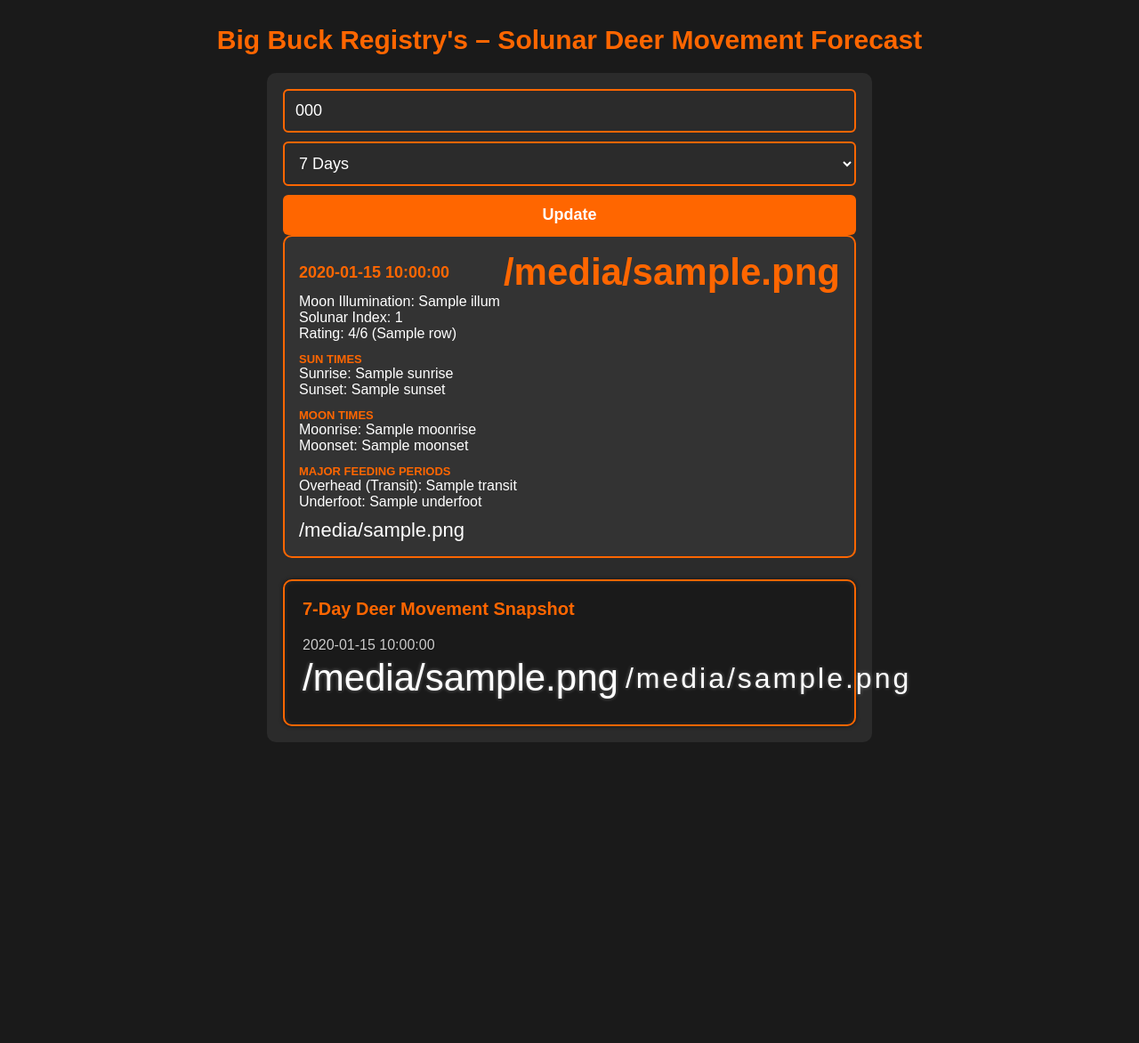
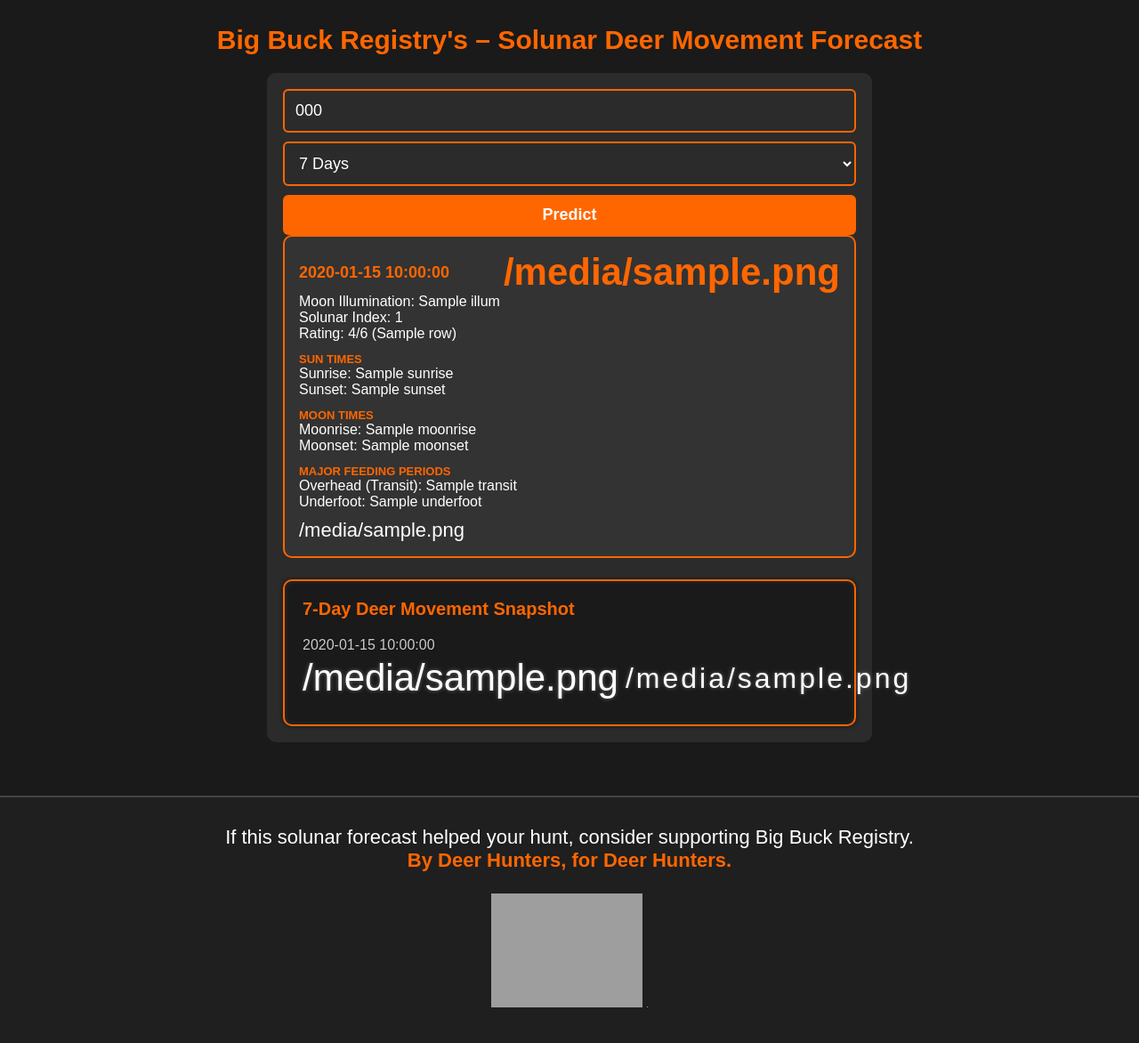
Before and after one commit to jammann342/solunar-deermove, a Flask app: template templates/index.html in a window 1280 px wide. Shown: the whole page at 89% size. Before the commit the page ends 834 px from the top, so only its background shows below. Run offline with Flask 3, Linux system fonts and the light colour scheme; the template is opened without the code that fills it: most values are stand-ins (such as "Sample title", 1, 10 or a date in 2020); grey boxes are pictures that could not be loaded.

Commit message:
Move donate to bottom, show after results, improve sizing

```diff
--- a/templates/index.html
+++ b/templates/index.html
@@ -7,6 +7,23 @@
 <title>Big Buck Registry's – Solunar Deer Movement Forecast</title>
 
 <style>
+.donate-footer {
+    margin-top: 60px;
+    padding: 32px 16px 36px;
+    text-align: center;
+    border-top: 2px solid #444;
+    background-color: #1f1f1f;
+}
+
+.donate-footer p {
+    margin: 0 0 16px;
+    font-size: 22px;
+    color: #ffffff;
+}
+
+.donate-footer strong {
+    color: #ff6600;
+}
 
 /* ---------------------- FORM INPUTS ---------------------- */
 
@@ -168,6 +185,16 @@
     letter-spacing: 3px;
     filter: drop-shadow(0 0 2px rgba(255,255,255,0.35));
 }
+.donate-footer input[type="image"] {
+    width: 170px;
+    max-width: 90%;
+    margin-top: 8px;
+    transition: transform 0.15s ease;
+}
+
+.donate-footer input[type="image"]:hover {
+    transform: scale(1.05);
+}
 
 </style>
 </head>
@@ -189,7 +216,7 @@
             <option value="14" {% if days == 14 %}selected{% endif %}>14 Days</option>
         </select>
 
-        <button type="submit">Update</button>
+        <button type="submit">Predict</button>
     </form>
 
     {% if rows %}
@@ -244,6 +271,27 @@
     {% endif %}
 
 </div>
+{% if rows %}
+<div class="donate-footer">
+  <p>
+    If this solunar forecast helped your hunt, consider supporting Big Buck Registry.<br>
+    <strong>By Deer Hunters, for Deer Hunters.</strong>
+  </p>
+
+  <form action="https://www.paypal.com/donate" method="post" target="_top">
+    <input type="hidden" name="hosted_button_id" value="WFVYTVUAK3RP6" />
+    <input
+      type="image"
+      src="https://www.paypalobjects.com/en_US/i/btn/btn_donate_LG.gif"
+      name="submit"
+      alt="Donate with PayPal button"
+    />
+    <img alt="" src="https://www.paypal.com/en_US/i/scr/pixel.gif" width="1" height="1" />
+  </form>
+</div>
+{% endif %}
+
+
 
 </body>
 </html>
```
